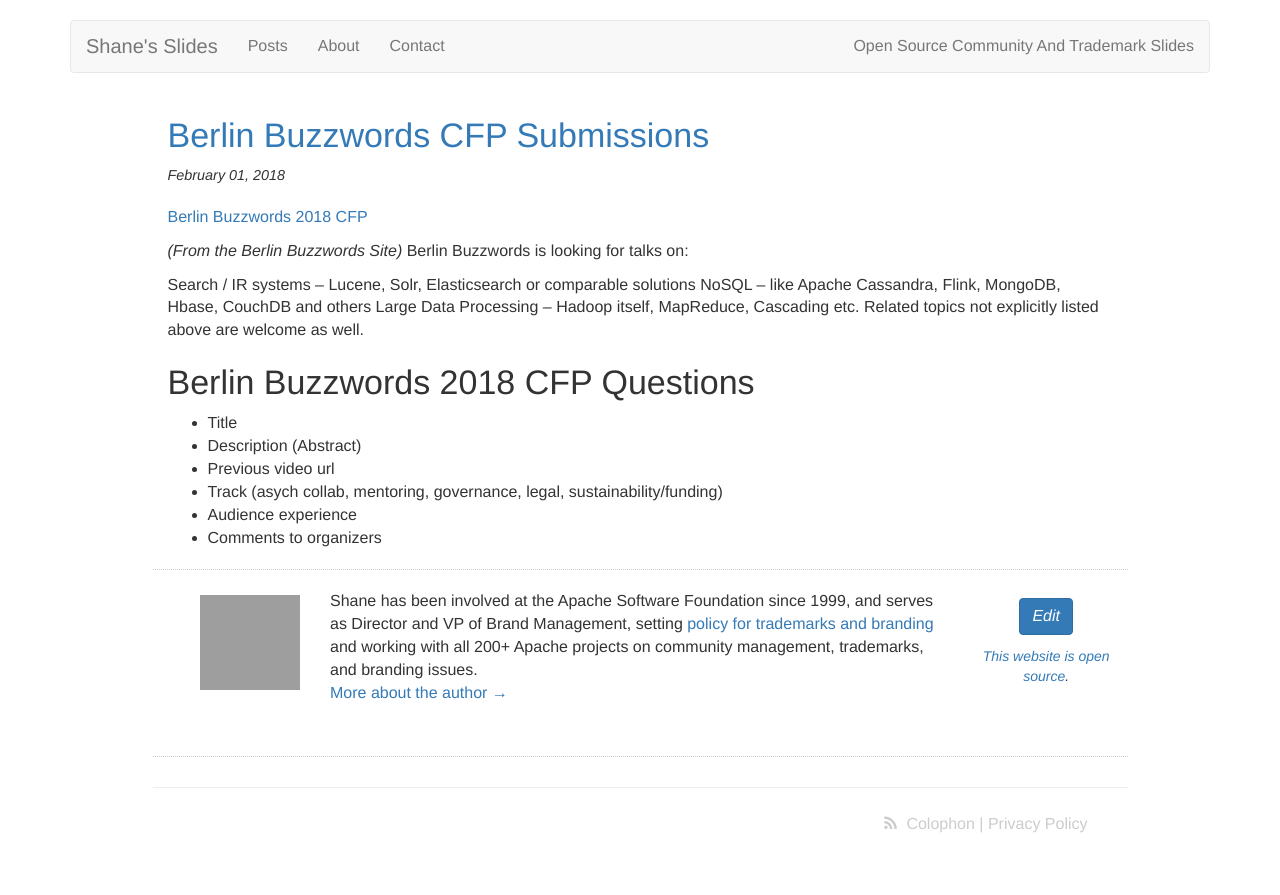
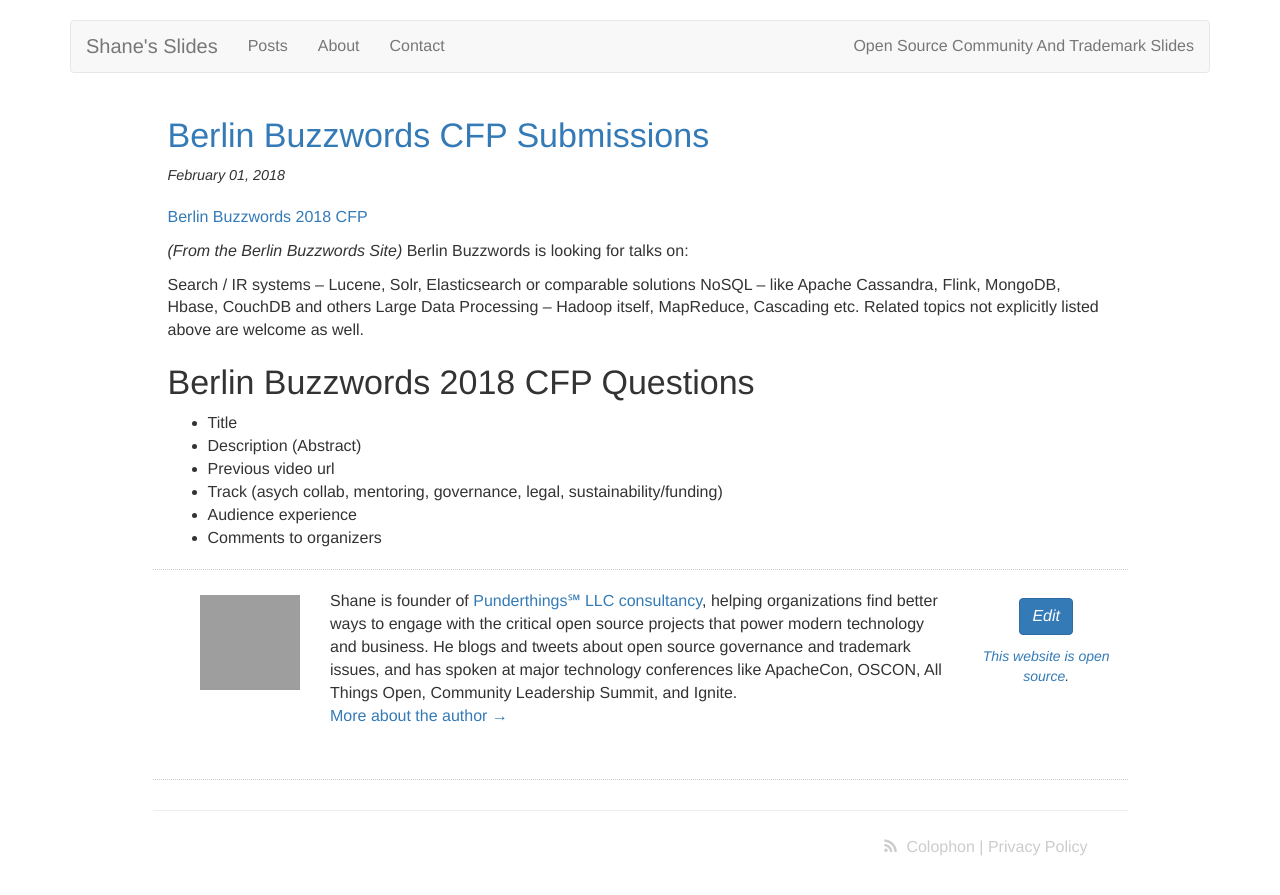
Before and after one commit to ShaneCurcuru/slides, a Jekyll site: the page built from _cfps/BerlinBuzzwords.md, in a window 1280 px wide. Shown: the top 895 px of the page. Built offline with Jekyll 4.4.1, drawn with Linux system fonts in a browser that asks for light colours; comment, search, counter and statistics services are not loaded; grey boxes are pictures that could not be loaded.

Commit message:
Update bio

```diff
--- a/about.md
+++ b/about.md
@@ -1,6 +1,6 @@
 ---
 title: About
-excerpt: "Shane Curcuru is an Apache Director, VP of Brand Management, open source developer, and Punderthings consultant on community and trademarks."
+excerpt: "Shane Curcuru is an Apache Director and VP of Brand Management at the ASF, and Punderthings℠ consultant FOSS branding topics."
 layout: page
 permalink: /about/
 published: true
@@ -12,11 +12,13 @@ seo:
 
 <div class="alignright">{% avatar shanecurcuru size=250 %}</div>
 
-Shane has been involved at the Apache Software Foundation since 1999, and serves as Director and VP of Brand Management, setting [policy for trademarks and branding](http://www.apache.org/foundation/marks/resources) and working with all 200+ Apache projects on community management, trademarks, and branding issues.
+Shane is founder of [Punderthings℠ LLC consultancy](http://punderthings.com/), helping organizations find better ways to engage with the critical open source projects that power modern technology and business.  He blogs and tweets about open source governance and trademark issues, and has spoken at major technology conferences like ApacheCon, OSCON, All Things Open, Community Leadership Summit, and Ignite.
 
-Otherwise, Shane is: a father and husband, a friend, a geek, a [Member of the ASF](http://whyilovetheasf.com/), a baker, a BMW driver, a punny guy, and lifelong resident within the 495 belt. Oh, and [we have cats](https://www.instagram.com/shanecurcuru/).  Shane regularly blogs and speaks on [open source community](http://communityovercode.com/), governance, and branding topics, and runs the [Punderthings consultancy](http://punderthings.com/).
+Shane Curcuru serves as VP Brand Management for the ASF, and wrote the trademark and branding policies that cover all 200+ Apache® projects, including assisting projects with defining and policing their trademarks, as well as negoitating agreements with various software vendors using Apache software brands.  Shane is serving a seventh term as an elected Director of the ASF, providing governance oversight, community mentoring, and fiscal review for all Apache projects.
 
-This website showcases some of the open source presentations I've made at major conferences, including ApacheCon, OSCON, All Things Open, Community Leadership Summit, and Ignite.
+Otherwise, Shane is: a father and husband, a BMW driver and punny guy. Oh, and [we have cats](https://www.instagram.com/shanecurcuru/). Follow [@ShaneCurcuru](https://twitter.com/shanecurcuru) and read about [open source communities](http://CommunityOverCode.com) and see his [FOSS Foundation directory](http://ChooseAFoundation.com).
+
+This website showcases some of the open source presentations I've made at major conferences, including ApacheCon / Apache:BigData, OSCON, All Things Open, Community Leadership Summit, Ignite, and the PLI Law conference.
 
 <h2>Punderthings&#8480; Consulting</h2>
 
```
